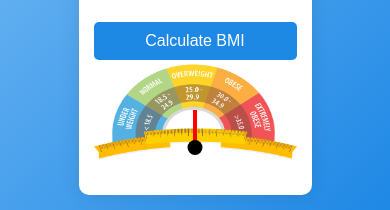
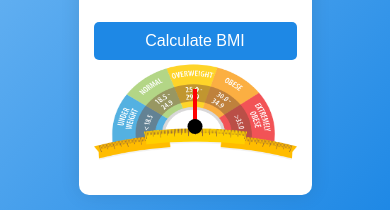
Before and after one commit to Arun-jose-2003/BMI-Calculator, a plain HTML site: page index.html in a window 390 px wide. Shown: the part 445-655 px from the top of the page. Drawn offline with Linux system fonts and the light colour scheme.

Commit message:
css changed

```diff
--- a/style.css
+++ b/style.css
@@ -91,13 +91,13 @@ button:hover {
     overflow: hidden;
     display: flex;
     justify-content: center;
-    align-items: center;
+    align-items: flex-end; /* Align items to the bottom */
     margin-bottom: 20px;
 }
 
 .needle {
     position: absolute;
-    bottom: 10%;
+    bottom: 0; /* Align needle to the bottom */
     width: 4px;
     height: 60%;
     background: red;
@@ -170,6 +170,7 @@ button:hover {
 
     .needle {
         height: 50%;
+        bottom: 30%;
     }
 }
 
@@ -194,5 +195,6 @@ button:hover {
 
     .needle {
         height: 40%;
+        bottom: 31.5%;
     }
 }
```
